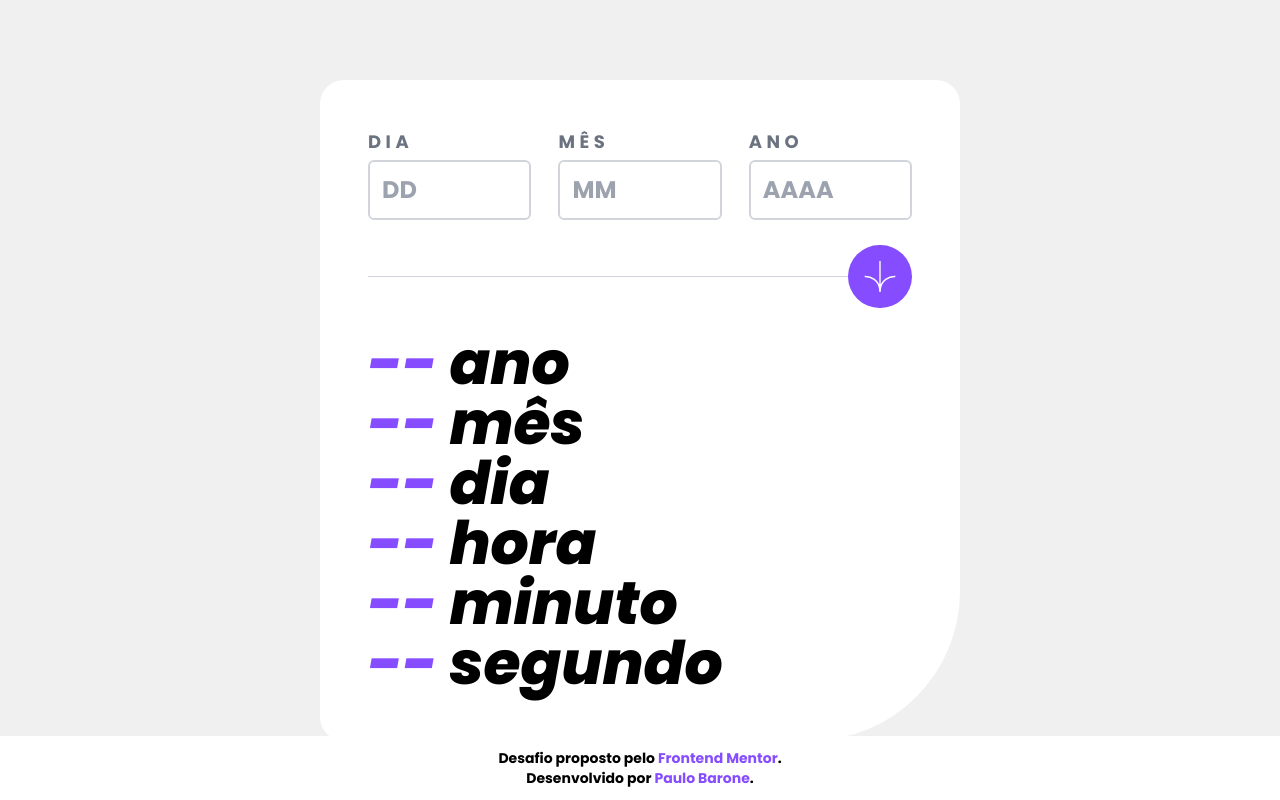
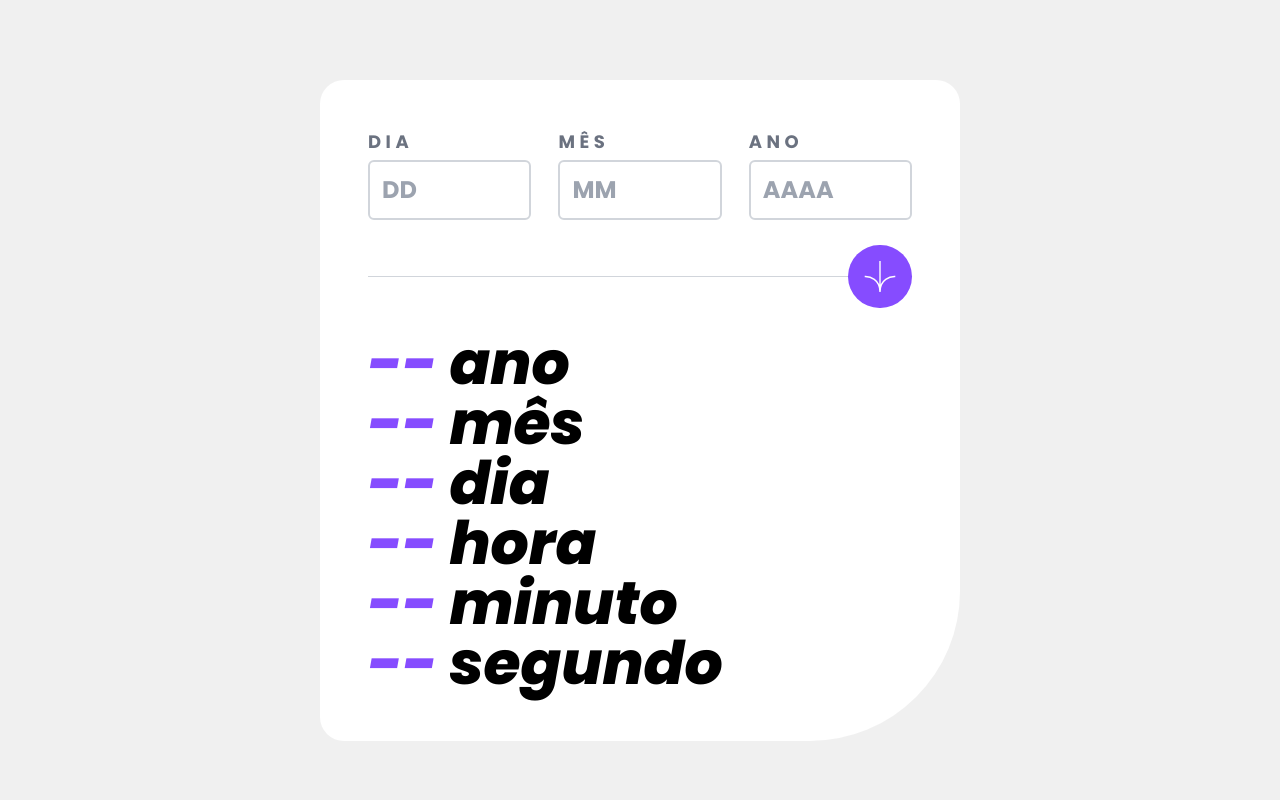
Before and after one commit to paulobarone/age-calculator, a React (Create React App) app: page / in a window 1280 px wide. Built offline with nearby package versions, Linux system fonts and the light colour scheme.

Commit message:
remove footer

```diff
--- a/src/App.js
+++ b/src/App.js
@@ -1,6 +1,5 @@
 import iconArrow from "./assets/img/icon-arrow.svg";
 import { useState } from "react";
-import Footer from "./components/Footer";
 
 export default function App() {
   const [ data, setData ] = useState({ seconds: '--', minutes: '--', hours: '--', days: '--', months: '--', years: '--'});
@@ -122,7 +121,6 @@ export default function App() {
           <p className="font-extrabold italic text-4xl md:text-6xl"><span className="text-purple">{data.seconds}</span> {checkPluralDate(data.seconds) ? 'segundos' : 'segundo'}</p>
         </div>
       </section>
-      <Footer />
     </>
   );
 }
--- a/src/components/Footer.jsx
+++ /dev/null
@@ -1,8 +0,0 @@
-export default function Footer() {
-  return (
-    <footer className="flex flex-col justify-center items-center py-3 bg-white absolute bottom-0 w-screen">
-      <p className="text-black font-bold text-sm md:text-md">Desafio proposto pelo <a href="https://www.frontendmentor.io/challenges/age-calculator-app-dF9DFFpj-Q" className="text-purple font-extrabold">Frontend Mentor</a>.</p>
-      <p className="text-black font-bold text-sm md:text-md">Desenvolvido por <a href="https://github.com/paulobarone" className="text-purple font-extrabold">Paulo Barone</a>.</p>
-    </footer>
-  )
-}
```
